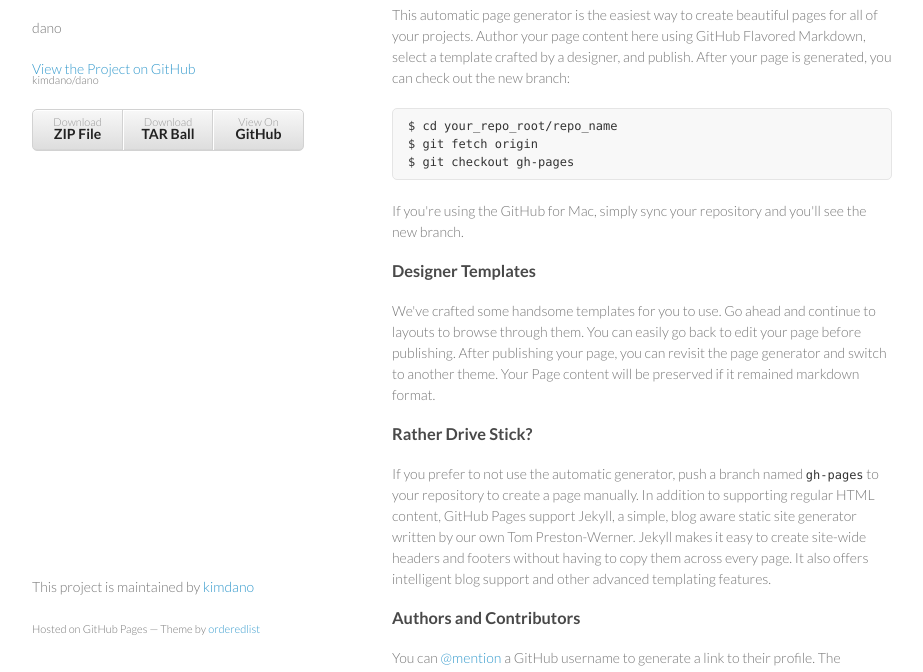
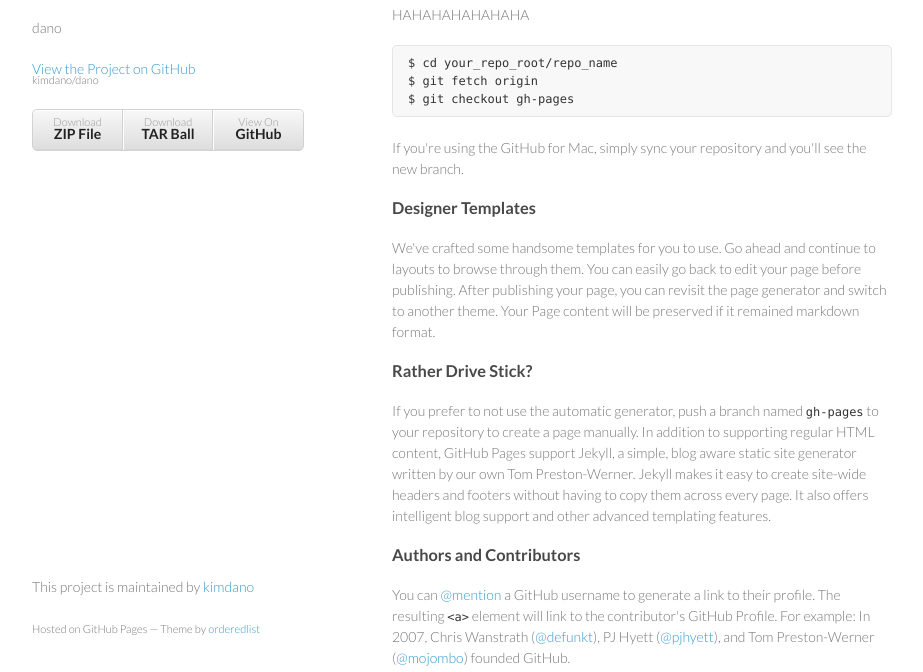
Before and after one commit to kimdano/dano, a plain HTML site: page index.html in a window 1280 px wide. Shown: the part 92-764 px from the top of the page, without its empty margins (178-1101 px from the left). Drawn offline with Linux system fonts and the light colour scheme.

Commit message:
drgyrd
dfdf

```diff
--- a/index.html
+++ b/index.html
@@ -31,7 +31,7 @@
         <h3>
 <a name="welcome-to-github-pages" class="anchor" href="#welcome-to-github-pages"><span class="octicon octicon-link"></span></a>Welcome to GitHub Pages.</h3>
 
-<p>This automatic page generator is the easiest way to create beautiful pages for all of your projects. Author your page content here using GitHub Flavored Markdown, select a template crafted by a designer, and publish. After your page is generated, you can check out the new branch:</p>
+<p>HAHAHAHAHAHAHA</p>
 
 <pre><code>$ cd your_repo_root/repo_name
 $ git fetch origin
```
